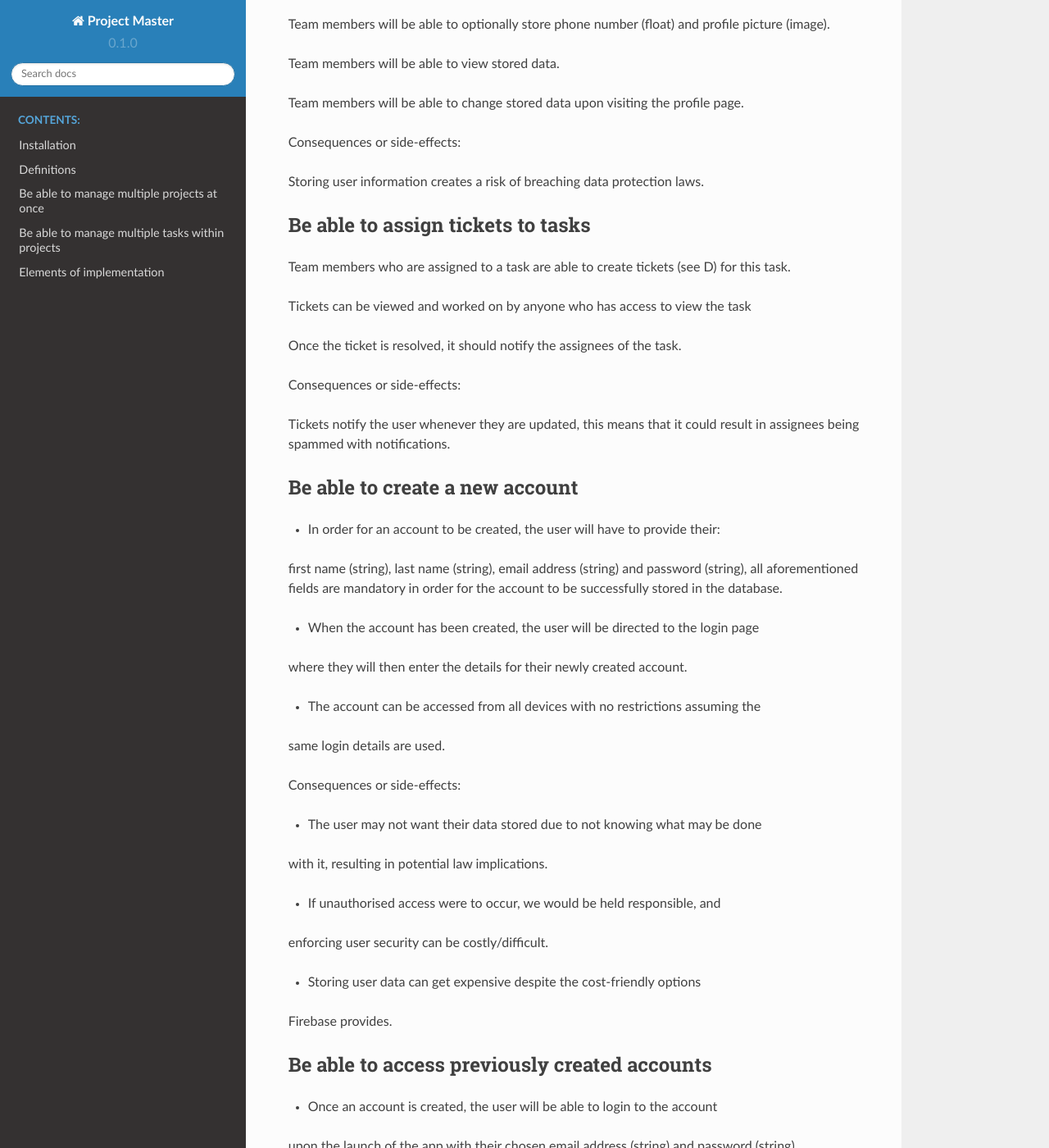
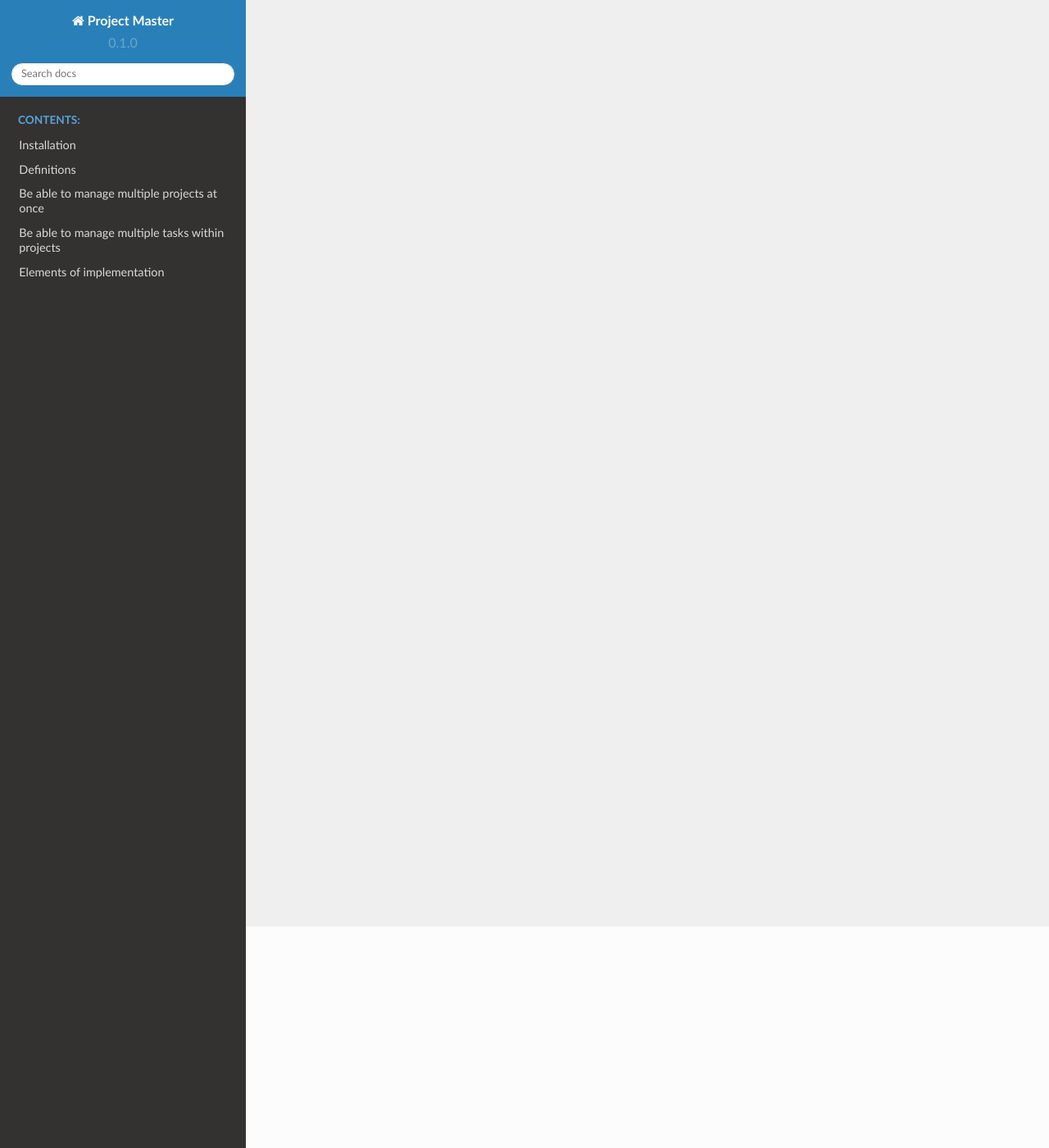
Before and after one commit to setap5d/rtd, a Sphinx documentation site: the page built from docs/source/usage.rst, in a window 1280 px wide and 1400 px high, scrolled down 270 px. Shown: the whole window at 82% size. Built offline with Sphinx 7.4.7 and the Read the Docs theme 2.0.0, drawn with Linux system fonts in a browser that asks for light colours; pages that are not in the unit, such as notebooks, are missing from menus; some of the changed text lies outside the part shown.

```diff
--- a/docs/source/usage.rst
+++ b/docs/source/usage.rst
@@ -80,101 +80,101 @@ Usage
 
 .. Storing tasks on our servers may cost more money as we store more data
 
-Be able to manage user profiles within the application
-------------------------------------------------------
+.. Be able to manage user profiles within the application
+.. ------------------------------------------------------
 
-Team members (see C) will have a name (string), email (string), and
-skills (optional string) associated with them.
+.. Team members (see C) will have a name (string), email (string), and
+.. skills (optional string) associated with them.
 
-Team members will be able to optionally store phone number
-(float) and profile picture (image).
+.. Team members will be able to optionally store phone number
+.. (float) and profile picture (image).
 
-Team members will be able to view stored data.
+.. Team members will be able to view stored data.
 
-Team members will be able to change stored data upon visiting the profile page.
+.. Team members will be able to change stored data upon visiting the profile page.
 
-Consequences or side-effects:
+.. Consequences or side-effects:
 
-Storing user information creates a risk of breaching data protection laws.
+.. Storing user information creates a risk of breaching data protection laws.
 
-Be able to assign tickets to tasks
------------------------------------
+.. Be able to assign tickets to tasks
+.. -----------------------------------
 
-Team members who are assigned to a task are able to create tickets
-(see D) for this task.
+.. Team members who are assigned to a task are able to create tickets
+.. (see D) for this task.
 
-Tickets can be viewed and worked on by anyone who has access to view the task
+.. Tickets can be viewed and worked on by anyone who has access to view the task
 
-Once the ticket is resolved, it should notify the assignees of the task.
+.. Once the ticket is resolved, it should notify the assignees of the task.
 
-Consequences or side-effects:
+.. Consequences or side-effects:
 
-Tickets notify the user whenever they are updated, this means that it could
-result in assignees being spammed with notifications.
+.. Tickets notify the user whenever they are updated, this means that it could
+.. result in assignees being spammed with notifications.
 
 
 
-Be able to create a new account
--------------------------------
+.. Be able to create a new account
+.. -------------------------------
 
-- In order for an account to be created, the user will have to provide their:
-first name (string), last name (string), email address (string) and password
-(string), all aforementioned fields are mandatory in order for the account to
-be successfully stored in the database.
+.. - In order for an account to be created, the user will have to provide their:
+.. first name (string), last name (string), email address (string) and password
+.. (string), all aforementioned fields are mandatory in order for the account to
+.. be successfully stored in the database.
 
-- When the account has been created, the user will be directed to the login page
-where they will then enter the details for their newly created account.
+.. - When the account has been created, the user will be directed to the login page
+.. where they will then enter the details for their newly created account.
 
-- The account can be accessed from all devices with no restrictions assuming the
-same login details are used.
+.. - The account can be accessed from all devices with no restrictions assuming the
+.. same login details are used.
 
-Consequences or side-effects:
+.. Consequences or side-effects:
 
-- The user may not want their data stored due to not knowing what may be done
-with it, resulting in potential law implications.
+.. - The user may not want their data stored due to not knowing what may be done
+.. with it, resulting in potential law implications.
 
-- If unauthorised access were to occur, we would be held responsible, and
-enforcing user security can be costly/difficult.
+.. - If unauthorised access were to occur, we would be held responsible, and
+.. enforcing user security can be costly/difficult.
 
-- Storing user data can get expensive despite the cost-friendly options
-Firebase provides.
+.. - Storing user data can get expensive despite the cost-friendly options
+.. Firebase provides.
 
-Be able to access previously created accounts
----------------------------------------------
+.. Be able to access previously created accounts
+.. ---------------------------------------------
 
-- Once an account is created, the user will be able to login to the account
-upon the launch of the app with their chosen email address (string)
-and password (string).
+.. - Once an account is created, the user will be able to login to the account
+.. upon the launch of the app with their chosen email address (string)
+.. and password (string).
 
-- If a user’s login input matches an email address and password stored in
-the database, the corresponding information stored about that account
-(projects, profile attributes, settings) will be loaded and the user
-will be sent to the profile page.
+.. - If a user’s login input matches an email address and password stored in
+.. the database, the corresponding information stored about that account
+.. (projects, profile attributes, settings) will be loaded and the user
+.. will be sent to the profile page.
 
-- If an account with the user’s login input is not found in the database, an error
-will be displayed to the user.
+.. - If an account with the user’s login input is not found in the database, an error
+.. will be displayed to the user.
 
-Consequences or side-effects:
+.. Consequences or side-effects:
 
-- If a user manages to access an account that is not their own, they may be
-in breach of another user’s privacy.
+.. - If a user manages to access an account that is not their own, they may be
+.. in breach of another user’s privacy.
 
-- Storing user login information requires abiding by data protection laws
+.. - Storing user login information requires abiding by data protection laws
 
-Be able Manage user settings in Database
-----------------------------------------
+.. Be able Manage user settings in Database
+.. ----------------------------------------
 
-- Once the user has logged in to their accounts they will be able to
-change the settings for their own account.
+.. - Once the user has logged in to their accounts they will be able to
+.. change the settings for their own account.
 
-- Once the user enters their preferred settings, this will be correctly
-saved in the database.
+.. - Once the user enters their preferred settings, this will be correctly
+.. saved in the database.
 
-- When the user logs in on a separate device their preferred settings
-will be correctly applied.
+.. - When the user logs in on a separate device their preferred settings
+.. will be correctly applied.
 
-Consequence or side-effect:
+.. Consequence or side-effect:
 
-- Storing complex settings on the servers may be costly.
+.. - Storing complex settings on the servers may be costly.
 
-- Users may want to have separate settings on different devices.
+.. - Users may want to have separate settings on different devices.
```
